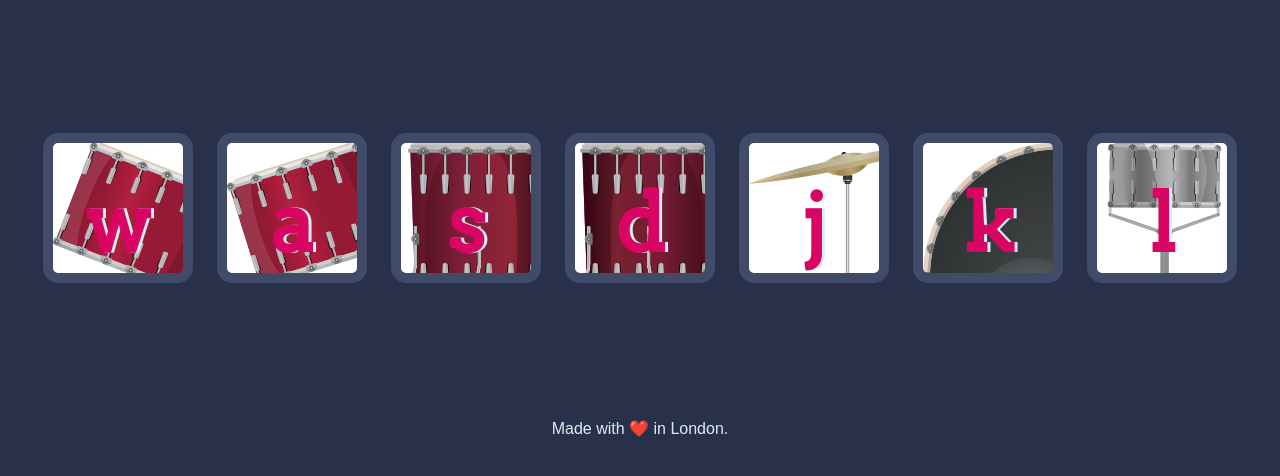
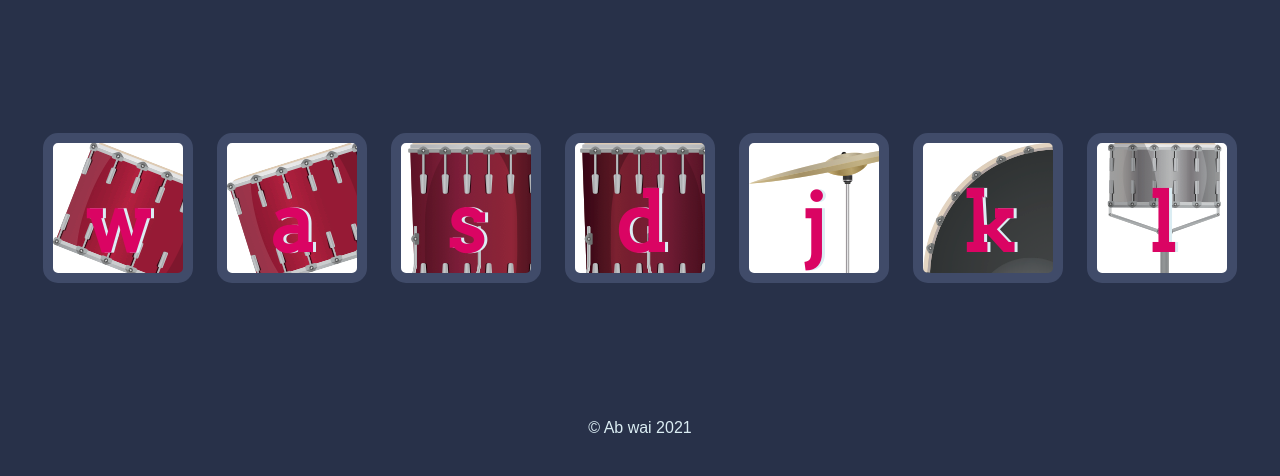
Before and after one commit to abwai971/Drum-kit, a plain HTML site: page index.html in a window 1280 px wide. Shown: the part 156-632 px from the top of the page. Drawn offline with Linux system fonts and the light colour scheme.

Commit message:
change the footer

```diff
--- a/index.html
+++ b/index.html
@@ -23,7 +23,7 @@
 
 
   <footer>
-    Made with ❤️ in London.
+    &copy; Ab wai 2021
   </footer>
   <script src="index.js" charset="utf-8"></script>
 </body>
```
